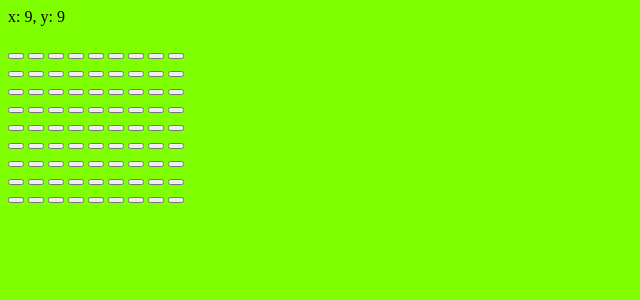
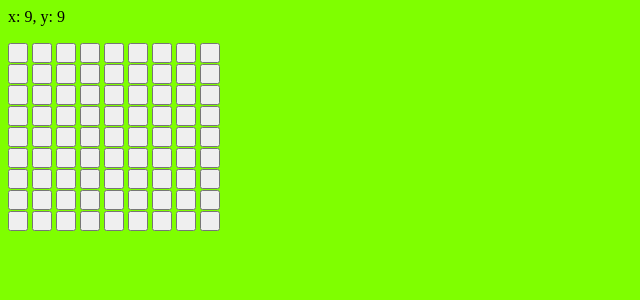
Before and after one commit to lgaud/minesweeper, a Django app: page /game/2/ in a window 1280 px wide. Shown: the top 300 px of the page, without its empty margins (0-640 px from the left). Run offline with Django 3.2, Linux system fonts and the light colour scheme; data comes from the database, SQL or seed files in the repository; both versions use the stored data as it was after the commit.

Commit message:
Basic reveal implemented

```diff
--- a/game/static/game/minesweeper.js
+++ b/game/static/game/minesweeper.js
@@ -9,7 +9,19 @@ var minesweeper = (function($) {
             method: "POST",
             data: {x: x, y: y, csrfmiddlewaretoken: csrf},
             success: function(response) {
-                alert(response);
+                if(response.hit) {
+                    alert("You lose!")
+                }
+                else {
+                    for(var i = 0; i < response.cleared_cells.length; i++) {
+                        cell = response.cleared_cells[i]
+                        display_cell = $("button[name='" + cell.x + "." + cell.y + "']")
+                        display_cell.prop("disabled", true)
+                        if(cell.adjacent_mines > 0) {
+                            display_cell.text(cell.adjacent_mines);
+                        }
+                    }
+                }
             }
         });
     }
--- a/game/static/game/style.css
+++ b/game/static/game/style.css
@@ -1,3 +1,9 @@
 body {
     background-color: chartreuse;
 }
+
+.cell {
+    width: 20px;
+    height: 20px;
+    padding: 5px;
+}
--- a/game/templates/game/game.html
+++ b/game/templates/game/game.html
@@ -11,7 +11,7 @@
 {% for row in y_range %}
     <div class="row">
         {% for col in x_range %}
-            <button value="{{row}}.{{col}}" onclick="minesweeper.reveal_cell({{row}}, {{col}})"></button>
+            <button class="cell" name="{{row}}.{{col}}" onclick="minesweeper.reveal_cell({{row}}, {{col}})"></button>
         {% endfor %}
     </div>
     {% endfor %}
--- a/game/views.py
+++ b/game/views.py
@@ -1,7 +1,7 @@
 import json
 
 from django.shortcuts import render, get_object_or_404, redirect
-from django.http import Http404, HttpResponse
+from django.http import Http404, JsonResponse
 
 from .models import Game
 
@@ -35,5 +35,4 @@ def reveal(request, game_id):
     y = int(request.POST['y'])
     game = get_object_or_404(Game, pk=game_id)
     result = game.reveal_cell(x, y)
-    data = json.dumps(result)
-    return HttpResponse(data)
+    return JsonResponse(result)
```
Also changed, not shown: db.sqlite3.
